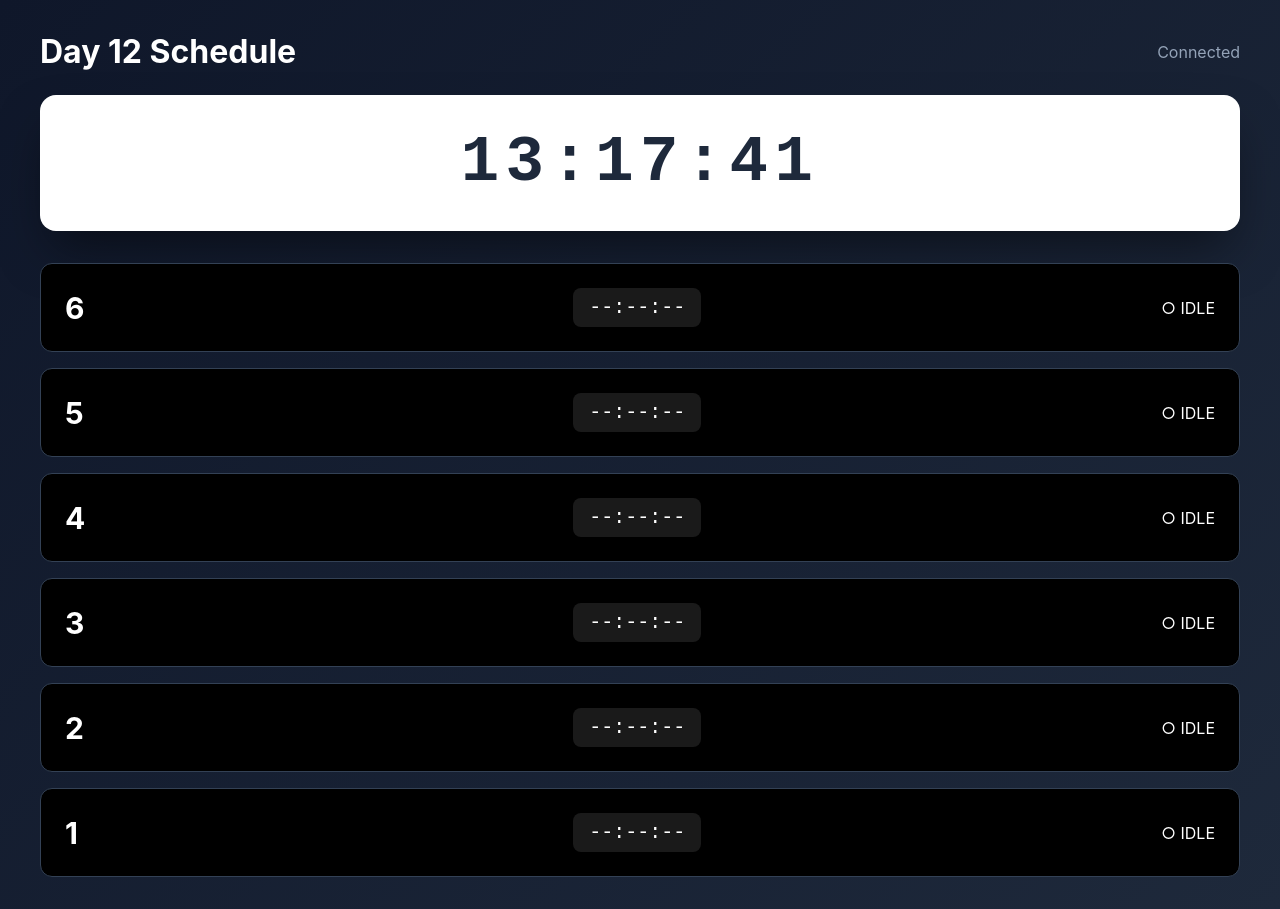
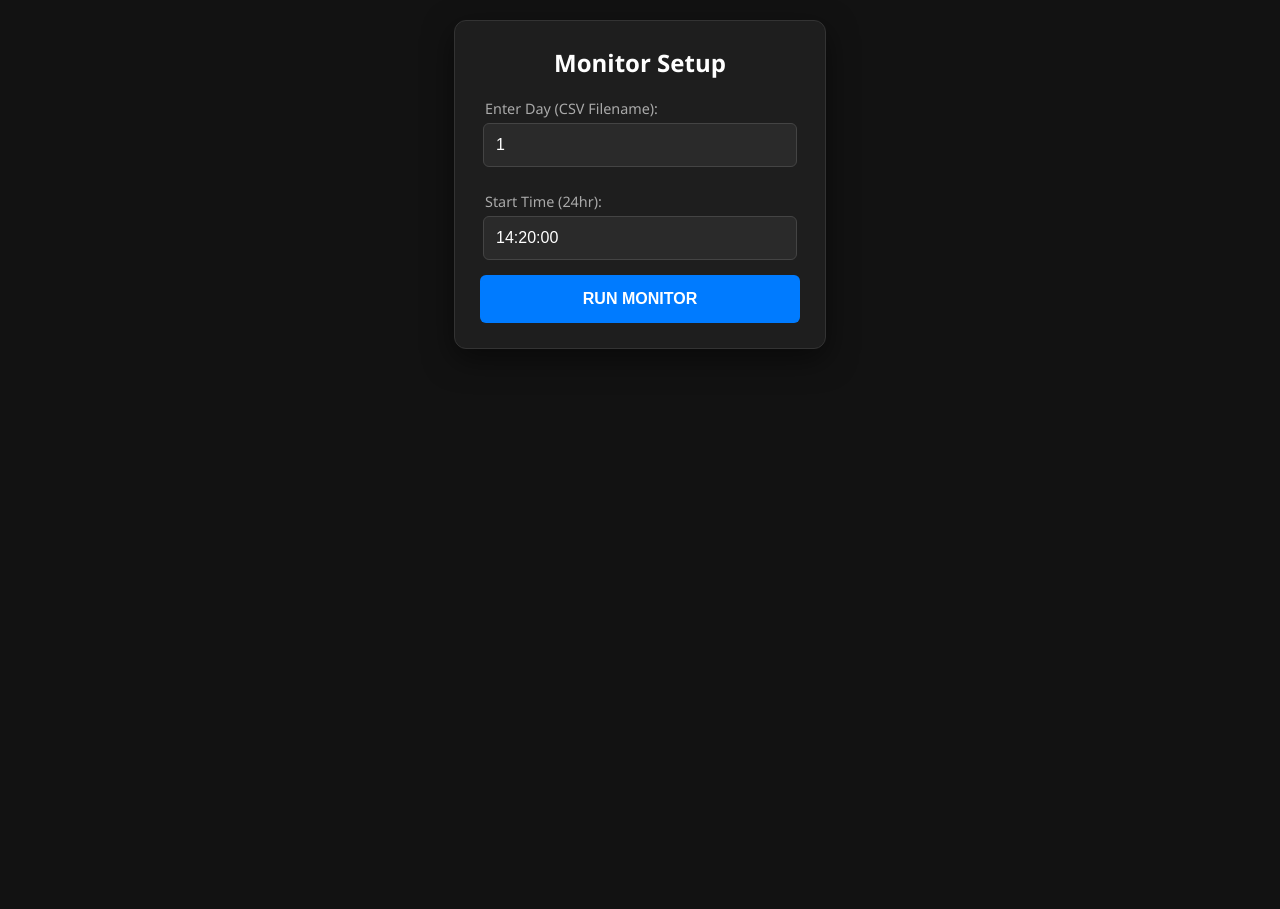
Before and after one commit to rishinmuhammed/auto, a plain HTML site: page index.html in a window 1280 px wide. After the commit the page ends 800 px from the top, so only its background shows below. Drawn offline with Linux system fonts and the light colour scheme.

Commit message:
Update index.html

```diff
--- a/index.html
+++ b/index.html
@@ -2,111 +2,129 @@
 <html lang="en">
 <head>
     <meta charset="UTF-8">
-    <meta name="viewport" content="width=device-width, initial-scale=1.0">
-    <title>Schedule Dashboard</title>
+    <title>Vertical Bar Monitor - Auto Load</title>
     <style>
-        /* CSS STYLES */
-        * { margin: 0; padding: 0; box-sizing: border-box; }
-        body {
-            font-family: -apple-system, BlinkMacSystemFont, 'Segoe UI', Roboto, sans-serif;
-            min-height: 100vh;
-            background: linear-gradient(135deg, #0f172a 0%, #1e293b 100%);
-            color: white;
-            display: flex;
-            align-items: center;
-            justify-content: center;
-            padding: 2rem;
+        body { font-family: 'Segoe UI', sans-serif; background: #121212; color: white; display: flex; flex-direction: column; align-items: center; margin: 0; padding: 20px; }
+
+        /* Setup Panel */
+        .setup-panel { background: #1e1e1e; padding: 25px; border-radius: 12px; margin-bottom: 20px; box-shadow: 0 10px 30px rgba(0,0,0,0.5); width: 320px; text-align: center; border: 1px solid #333; }
+        label { display: block; text-align: left; margin: 10px 0 5px 5px; font-size: 0.9rem; color: #aaa; }
+        input { width: 90%; padding: 12px; margin-bottom: 15px; border-radius: 6px; border: 1px solid #444; background: #2a2a2a; color: white; font-size: 1rem; }
+        button { width: 100%; padding: 15px; background: #007bff; color: white; border: none; border-radius: 6px; cursor: pointer; font-weight: bold; font-size: 1rem; transition: 0.2s; }
+        button:hover { background: #0056b3; transform: translateY(-2px); }
+
+        /* Dashboard */
+        #display-clock { font-size: 5rem; margin: 10px; color: #00ff41; font-family: 'Courier New', monospace; font-weight: bold; text-shadow: 0 0 15px rgba(0, 255, 65, 0.3); }
+
+        /* Vertical Stack Layout */
+        .stack-container { display: flex; flex-direction: column; gap: 12px; width: 450px; margin-top: 20px; }
+        .bar-row {
+            display: flex; align-items: center; background: #262626;
+            border: 2px solid #3d3d3d; border-radius: 10px; height: 70px;
+            transition: all 0.2s ease; position: relative; overflow: hidden;
         }
-        .dashboard-container { max-width: 75rem; width: 100%; }
-        .dashboard-header { display: flex; justify-content: space-between; align-items: center; margin-bottom: 1.5rem; }
-        .clock-card { background: white; border-radius: 1rem; padding: 2rem; margin-bottom: 2rem; box-shadow: 0 25px 50px -12px rgba(0,0,0,0.5); }
-        .clock { text-align: center; font-size: 4rem; font-family: monospace; font-weight: bold; color: #1e293b; letter-spacing: 0.1em; }
-        .bars-container { display: flex; flex-direction: column; gap: 1rem; }
-        .bar { background: #000; border-radius: 0.75rem; padding: 1.5rem; display: flex; align-items: center; justify-content: space-between; border: 1px solid #334155; transition: 0.3s; }
-        .bar.active { background: #dc2626; border-color: #ef4444; transform: scale(1.02); }
-        .bar-number { font-size: 1.875rem; font-weight: bold; width: 3rem; }
-        .bar-time { padding: 0.5rem 1rem; background: rgba(255,255,255,0.1); border-radius: 0.5rem; font-family: monospace; font-size: 1.25rem; }
-        @media (max-width: 768px) { .clock { font-size: 2.5rem; } .bar { flex-direction: column; } }
+        .bar-label { width: 70px; font-size: 1.8rem; font-weight: bold; border-right: 2px solid #3d3d3d; height: 100%; display: flex; align-items: center; justify-content: center; background: #2d2d2d; }
+        .bar-info { flex-grow: 1; text-align: right; padding-right: 25px; font-size: 1.2rem; }
+        .next-time { color: #00d4ff; font-weight: bold; font-family: monospace; font-size: 1.4rem; margin-left: 10px; }
     </style>
 </head>
 <body>
 
-    <div class="dashboard-container">
-        <div class="dashboard-header">
-            <h1 id="dayTitle">Loading...</h1>
-            <div id="status" style="color: #94a3b8;">Checking CSV...</div>
+    <div class="setup-panel" id="setup">
+        <h2 style="margin-top:0;">Monitor Setup</h2>
+        <label>Enter Day (CSV Filename):</label>
+        <input type="number" id="dayInput" value="1" min="1" max="31">
+
+        <label>Start Time (24hr):</label>
+        <input type="text" id="timeInput" value="14:20:00" placeholder="HH:MM:SS">
+
+        <button onclick="initMonitor()">RUN MONITOR</button>
+    </div>
+
+    <div id="monitor-ui" style="display:none; text-align: center;">
+        <div id="display-clock">00:00:00</div>
+        <div class="stack-container">
+            <div class="bar-row" id="row-6"><div class="bar-label">6</div><div class="bar-info">Next: <span class="next-time" id="next-6">--:--:--</span></div></div>
+            <div class="bar-row" id="row-5"><div class="bar-label">5</div><div class="bar-info">Next: <span class="next-time" id="next-5">--:--:--</span></div></div>
+            <div class="bar-row" id="row-4"><div class="bar-label">4</div><div class="bar-info">Next: <span class="next-time" id="next-4">--:--:--</span></div></div>
+            <div class="bar-row" id="row-3"><div class="bar-label">3</div><div class="bar-info">Next: <span class="next-time" id="next-3">--:--:--</span></div></div>
+            <div class="bar-row" id="row-2"><div class="bar-label">2</div><div class="bar-info">Next: <span class="next-time" id="next-2">--:--:--</span></div></div>
+            <div class="bar-row" id="row-1"><div class="bar-label">1</div><div class="bar-info">Next: <span class="next-time" id="next-1">--:--:--</span></div></div>
         </div>
-        <div class="clock-card"><div class="clock" id="clock">00:00:00</div></div>
-        <div class="bars-container" id="barsContainer"></div>
     </div>
 
     <script>
-        // JAVASCRIPT LOGIC
-        const CSV_PATH = './data/schedule.csv';
-        let presetData = {};
-        let selectedDay = new Date().getDate();
+        let schedule = [];
+        let runningTime = new Date();
 
-        async function init() {
+        async function initMonitor() {
+            const day = document.getElementById('dayInput').value;
+            const timeVal = document.getElementById('timeInput').value;
+
+            // Try to fetch the CSV from the /data folder
             try {
-                const response = await fetch(CSV_PATH);
-                if (!response.ok) throw new Error();
+                const response = await fetch(`data/${day}.csv`);
+                if (!response.ok) throw new Error("File not found");
                 const text = await response.text();
+
                 parseCSV(text);
-                document.getElementById('status').textContent = "Connected";
-            } catch (e) {
-                document.getElementById('status').textContent = "CSV Not Found";
-            }
 
-            document.getElementById('dayTitle').textContent = `Day ${selectedDay} Schedule`;
-            createBars();
-            setInterval(updateClock, 1000);
-        }
+                const [h, m, s] = timeVal.split(':');
+                runningTime.setHours(parseInt(h), parseInt(m), parseInt(s || 0));
 
-        function parseCSV(text) {
-            const lines = text.trim().split('\n');
-            for (let i = 1; i < lines.length; i++) {
-                const [day, bar, h, m, s] = lines[i].split(',').map(item => parseInt(item.trim()));
-                if (!presetData[day]) presetData[day] = {};
-                if (!presetData[day][`bar${bar}`]) presetData[day][`bar${bar}`] = [];
-                presetData[day][`bar${bar}`].push({ h, m, s });
+                document.getElementById('setup').style.display = 'none';
+                document.getElementById('monitor-ui').style.display = 'block';
+
+                setInterval(tick, 1000);
+            } catch (error) {
+                alert("Error: Could not find " + day + ".csv in the /data folder. Ensure you are running this through a local server.");
             }
         }
 
-        function createBars() {
-            const container = document.getElementById('barsContainer');
-            for (let i = 6; i >= 1; i--) {
-                const div = document.createElement('div');
-                div.className = 'bar';
-                div.id = `bar${i}`;
-                div.innerHTML = `
-                    <div class="bar-number">${i}</div>
-                    <div class="bar-time" id="time${i}">--:--:--</div>
-                    <div class="bar-status" id="status${i}">○ IDLE</div>`;
-                container.appendChild(div);
-            }
-        }
-
-        function updateClock() {
-            const now = new Date();
-            document.getElementById('clock').textContent = now.toTimeString().split(' ')[0];
-
-            const dayData = presetData[selectedDay] || {};
-            for (let i = 1; i <= 6; i++) {
-                const barDiv = document.getElementById(`bar${i}`);
-                const times = dayData[`bar${i}`] || [];
-                const isActive = times.some(t => t.h === now.getHours() && t.m === now.getMinutes() && t.s === now.getSeconds());
-
-                if (isActive) {
-                    barDiv.classList.add('active');
-                    document.getElementById(`status${i}`).textContent = '● ACTIVE';
-                } else {
-                    barDiv.classList.remove('active');
-                    document.getElementById(`status${i}`).textContent = '○ IDLE';
+        function parseCSV(data) {
+            const lines = data.split('\n');
+            for (let i = 1; i < lines.length; i++) {
+                const cols = lines[i].split(',');
+                if (cols.length >= 5) {
+                    schedule.push({
+                        bar: cols[1].trim(),
+                        timeStr: `${cols[2].trim().padStart(2,'0')}:${cols[3].trim().padStart(2,'0')}:${cols[4].trim().padStart(2,'0')}`
+                    });
                 }
             }
         }
 
-        init();
+        function tick() {
+            runningTime.setSeconds(runningTime.getSeconds() + 1);
+            const nowStr = runningTime.toTimeString().split(' ')[0];
+            document.getElementById('display-clock').innerText = nowStr;
+
+            for (let i = 1; i <= 6; i++) {
+                const barId = i.toString();
+                const rowElement = document.getElementById('row-' + barId);
+                const nextElement = document.getElementById('next-' + barId);
+
+                // Check for current match
+                const isMatch = schedule.find(item => item.bar === barId && item.timeStr === nowStr);
+                if (isMatch) {
+                    rowElement.style.backgroundColor = '#ff0000';
+                    rowElement.style.borderColor = '#ff6666';
+                    rowElement.style.transform = 'scale(1.03)';
+                    setTimeout(() => {
+                        rowElement.style.backgroundColor = '#262626';
+                        rowElement.style.borderColor = '#3d3d3d';
+                        rowElement.style.transform = 'scale(1)';
+                    }, 2000);
+                }
+
+                // Find next time
+                const upcoming = schedule
+                    .filter(item => item.bar === barId && item.timeStr > nowStr)
+                    .sort((a, b) => a.timeStr.localeCompare(b.timeStr))[0];
+
+                nextElement.innerText = upcoming ? upcoming.timeStr : "DONE";
+            }
+        }
     </script>
 </body>
 </html>
```
